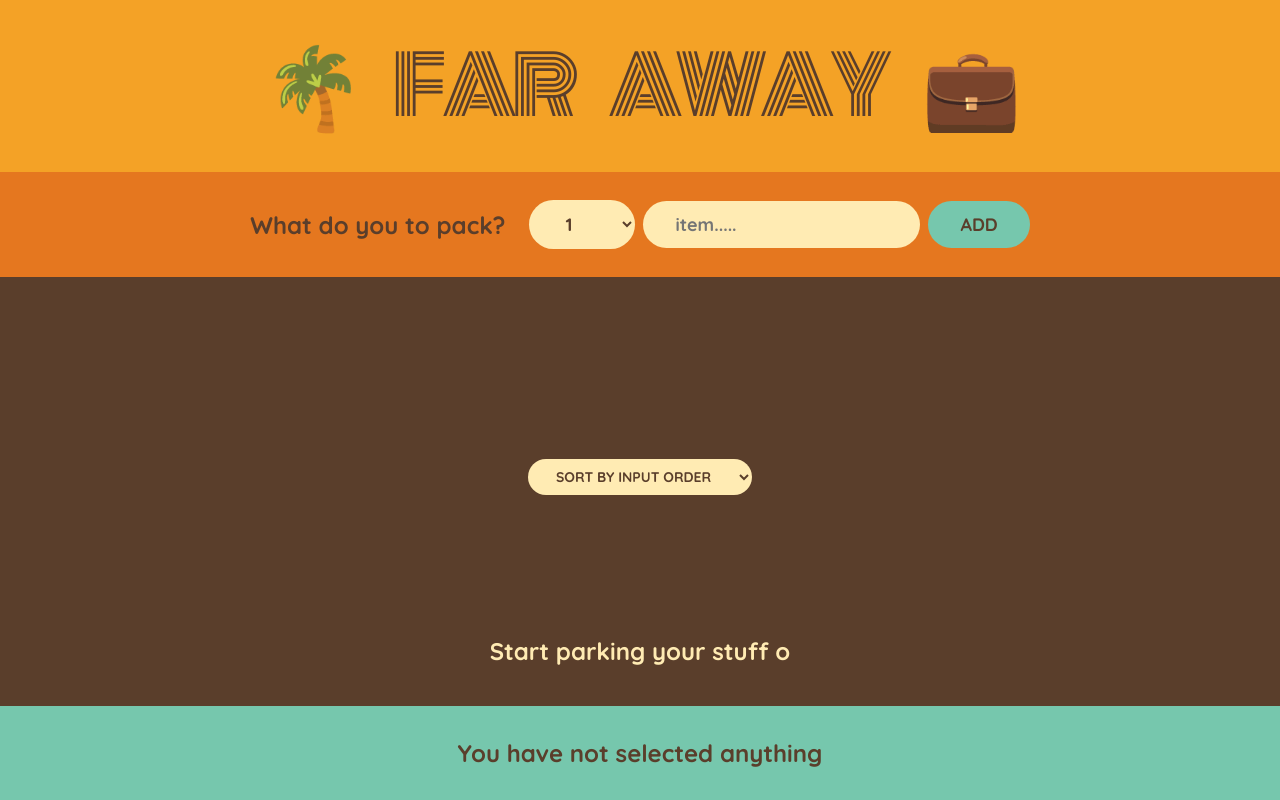
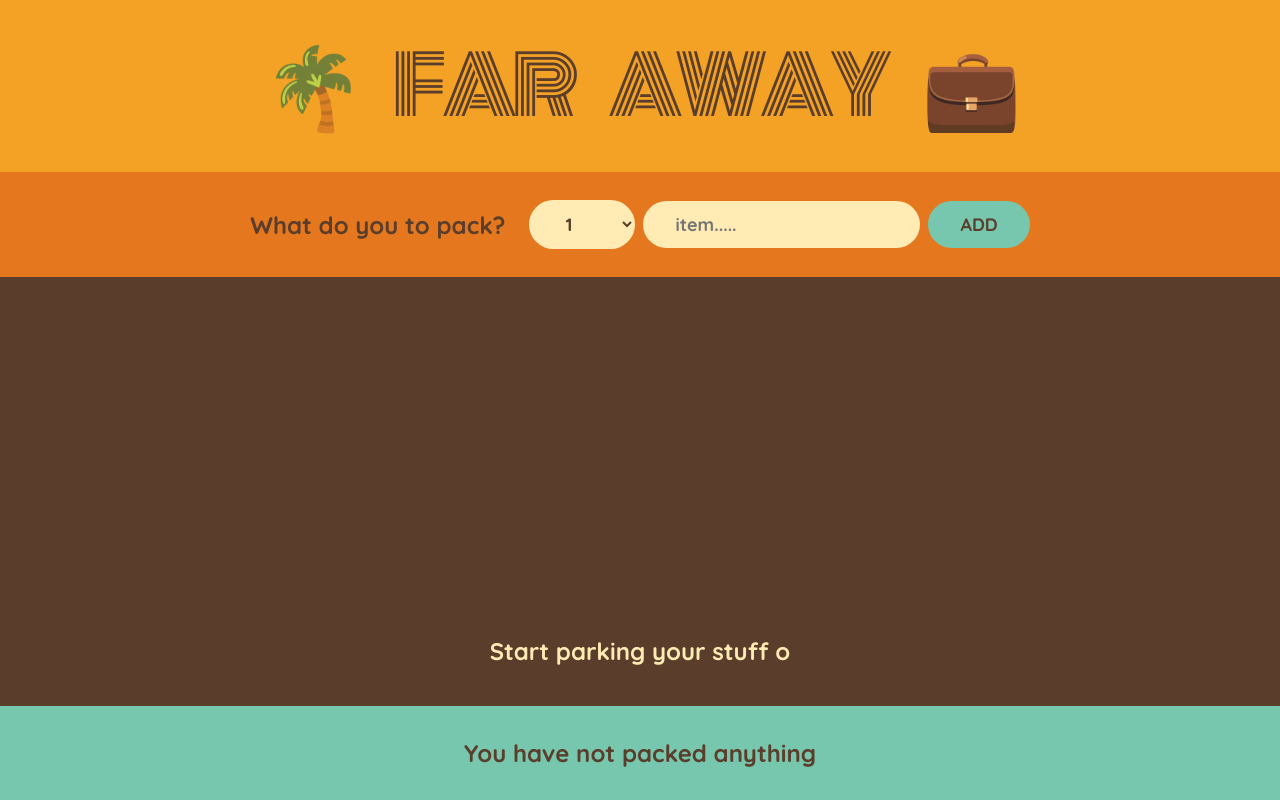
Before and after one commit to Codekazuki/pizza, a React (Create React App) app: page / in a window 1280 px wide. Built offline with nearby package versions, Linux system fonts and the light colour scheme.

Commit message:
new sprint

```diff
--- a/src/travel/PackingList.js
+++ b/src/travel/PackingList.js
@@ -30,6 +30,7 @@ const PackingList = ({ items, onDeleteItem, onClearList, onToggleItem }) => {
           );
         })}
       </ul>
+      {items.length > 0 && (
         <div className='actions'>
           <select value={sortBy} onChange={(e) => setSortBy(e.target.value)}>
             <option value='input'> Sort by input order</option>
@@ -37,6 +38,7 @@ const PackingList = ({ items, onDeleteItem, onClearList, onToggleItem }) => {
             <option value='packed'> Sort by packed</option>
           </select>
         </div>
+      )}
       {items.length > 0 ? (
         <button onClick={() => onClearList()}>ClearList</button>
       ) : (
--- a/src/travel/Stats.js
+++ b/src/travel/Stats.js
@@ -7,7 +7,7 @@ const Stats = ({ items }) => {
   return (
     <footer className='stats'>
       {numItems === 0
-        ? "You have not selected anything"
+        ? "You have not packed anything"
         : numItems === 1
         ? "You have 1 item on your list"
         : `You have ${numItems} items on your list`}
```
Lines whose indentation alone changed are shown as unchanged.
